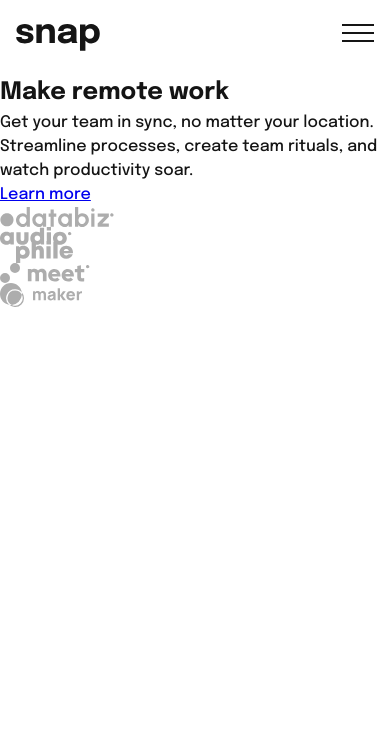
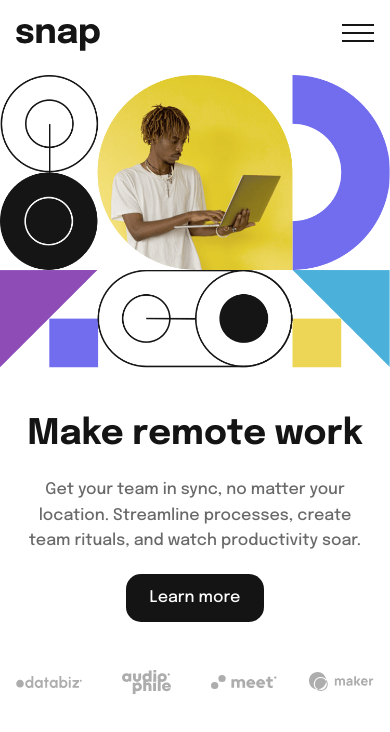
Before and after one commit to riccardofano/intro-section, a website built with Vite: page index.html in a window 390 px wide. Built offline with nearby package versions, Linux system fonts and the light colour scheme.

Commit message:
style rest of the mobile page

```diff
--- a/style.css
+++ b/style.css
@@ -206,3 +206,70 @@ body {
 .nav__list li[data-active="true"] .nav__arrow {
   transform: rotate(180deg);
 }
+
+/* Main content */
+
+.container {
+  display: flex;
+  flex-direction: column;
+}
+
+.hero__wrapper {
+  aspect-ratio: 750 / 564;
+  max-height: 50vh;
+}
+
+.hero {
+  width: 100%;
+  height: 100%;
+  background-image: url("/images/image-hero-mobile.png");
+  background-repeat: no-repeat;
+  background-position: center;
+  background-size: contain;
+}
+
+.content {
+  text-align: center;
+  padding: 2.5rem var(--body-h-padding);
+  max-width: 40rem;
+  margin-inline: auto;
+}
+
+.content__heading {
+  font-size: var(--fs-heading);
+  margin-bottom: 1rem;
+}
+
+.content__description {
+  color: var(--c-neutral-400);
+  line-height: 1.6;
+  margin-bottom: 1.25rem;
+}
+
+.content__btn {
+  display: inline-block;
+  padding: 1rem 1.5rem;
+  margin-bottom: 3rem;
+
+  color: var(--c-neutral-100);
+  background-color: hsl(0, 0%, 8%);
+  border-radius: 15px;
+
+  text-decoration: none;
+  line-height: 100%;
+}
+
+
+.content__sponsors {
+  display: grid;
+  grid-template-columns: repeat(4, 1fr);
+  grid-template-rows: 1.5rem;
+  gap: 2rem;
+  align-items: center;
+  justify-content: space-between;
+}
+
+.content__sponsors img {
+  max-height: 100%;
+  margin-inline: auto;
+}
```
